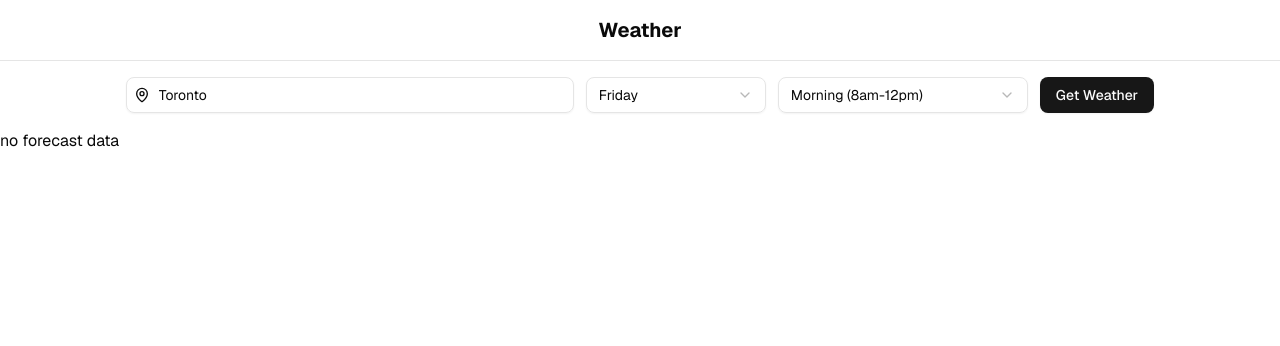
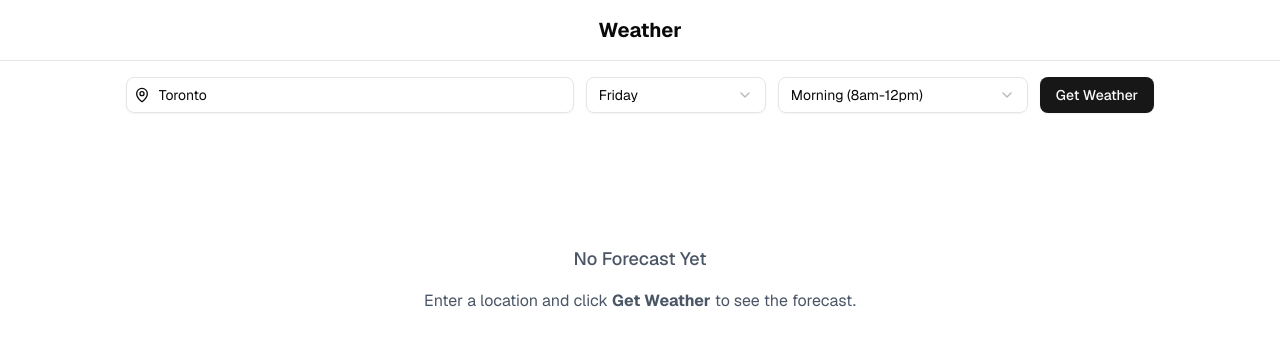
Before and after one commit to bensmaj/weather-app, a Next.js app: page / in a window 1280 px wide. Shown: the top 346 px of the page. Built offline with nearby package versions, Linux system fonts and the light colour scheme.

Commit message:
Added loading and empty states
- Added loading and empty states
- Created a skeleton component when a forecast is loading
- Added JSDoc comments to react components

```diff
--- a/src/app/api/weather/route.ts
+++ b/src/app/api/weather/route.ts
@@ -3,7 +3,6 @@ import { NextRequest, NextResponse } from "next/server";
 const WEATHER_BASE_URL: string =
   "https://weather.visualcrossing.com/VisualCrossingWebServices/rest/services/timeline/"; // The base URL of the Visual Crossing Weather API
 
-// TODO: Somehow get the timezone from the location
 export async function GET(request: NextRequest) {
   const searchParams = request.nextUrl.searchParams;
   const location = searchParams.get("location"); // The location param entered by the user
--- a/src/app/page.tsx
+++ b/src/app/page.tsx
@@ -12,11 +12,14 @@ import { ForecastDisplay } from "@/components/forecast/ForecastDisplay";
 export default function Home() {
   const location = useWeatherStore((state) => state.location); // The location the user entered
   const setForecast = useWeatherStore((state) => state.setForecast); // the forecast setter
+  const loading = useWeatherStore((state) => state.loading); // The location the user entered
+  const setLoading = useWeatherStore((state) => state.setLoading); // the loading state setter
 
   const getWeather = async () => {
+    setLoading(true);
     const data = await getForecast(location);
     if (data) setForecast(data);
-    console.log(data?.days[0].cloudcover);
+    setLoading(false);
   };
 
   return (
@@ -27,7 +30,9 @@ export default function Home() {
         <LocationInput />
         <DaySelector />
         <TimeSelector />
-        <Button onClick={getWeather}>Get Weather</Button>
+        <Button onClick={getWeather} disabled={loading}>
+          Get Weather
+        </Button>
       </div>
       <ForecastDisplay />
     </div>
--- /dev/null
+++ b/src/components/forecast/EmptyForecast.tsx
@@ -0,0 +1,14 @@
+/**
+ * Display an empty state that prompts the user to make a forecast
+ */
+export default function EmptyForecast() {
+  return (
+    <div className="flex flex-col items-center justify-center gap-4 text-center text-gray-600 min-h-[300px]">
+      <h2 className="text-lg font-medium">No Forecast Yet</h2>
+      <p>
+        Enter a location and click <strong>Get Weather</strong> to see the
+        forecast.
+      </p>
+    </div>
+  );
+}
--- a/src/components/forecast/ForecastChart.tsx
+++ b/src/components/forecast/ForecastChart.tsx
@@ -19,6 +19,11 @@ interface ForecastChartProps {
   forecastDay: ForecastDay;
 }
 
+/**
+ * Displays a chart with the weather info for a given time block
+ *
+ * @param forecastDay - The day we want to get the chart data from
+ */
 export function ForecastChart({ forecastDay }: ForecastChartProps) {
   const selectedTimeBlock = useWeatherStore((state) => state.selectedTimeBlock);
 
@@ -29,13 +34,13 @@ export function ForecastChart({ forecastDay }: ForecastChartProps) {
       const date = new Date(hour.datetimeEpoch * SECONDS_TO_MS);
       const hourNum = date.getHours();
       if (selectedTimeBlock === TimeBlock.Morning) {
-        if (hourNum >= 8 && hourNum < 12) return hour;
+        if (hourNum >= 8 && hourNum <= 12) return hour;
       }
       if (selectedTimeBlock === TimeBlock.Afternoon) {
-        if (hourNum >= 12 && hourNum < 17) return hour;
+        if (hourNum >= 12 && hourNum <= 17) return hour;
       }
       if (selectedTimeBlock === TimeBlock.Evening) {
-        if (hourNum >= 17 && hourNum < 21) return hour;
+        if (hourNum >= 17 && hourNum <= 21) return hour;
       }
     });
   }, [forecastDay, selectedTimeBlock]);
--- a/src/components/forecast/ForecastDisplay.tsx
+++ b/src/components/forecast/ForecastDisplay.tsx
@@ -4,11 +4,16 @@ import { DayToNumber, SECONDS_TO_MS } from "@/lib/enums";
 import { useWeatherStore } from "@/stores/weatherStore";
 import { useMemo } from "react";
 import { ForecastCard } from "./ForecastCard";
+import { ForecastSkeleton } from "./ForecastSkeleton";
+import EmptyForecast from "./EmptyForecast";
 
+/**
+ * Handles whether to display the empty state, skeleton, or forecasts
+ */
 export function ForecastDisplay() {
   const forecast = useWeatherStore((state) => state.forecast);
   const selectedDay = useWeatherStore((state) => state.selectedDay);
-  const selectedTimeBlock = useWeatherStore((state) => state.selectedTimeBlock);
+  const loading = useWeatherStore((state) => state.loading);
 
   const dayForecasts = useMemo(() => {
     if (!forecast) return [];
@@ -26,11 +31,14 @@ export function ForecastDisplay() {
   }, [forecast, selectedDay]);
 
   return (
-    <div className="mt-4">
-      {!forecast ? (
-        <p>no forecast data</p>
-      ) : (
+    <div className="mt-4 flex justify-center">
+      {loading ? (
         <div className="flex md:flex-row flex-col gap-4 justify-center">
+          <ForecastSkeleton />
+          <ForecastSkeleton />
+        </div>
+      ) : forecast ? (
+        <div className="flex md:flex-row flex-col gap-4 justify-center w-full">
           {dayForecasts.map((forecastDay, index) => (
             <ForecastCard
               index={index}
@@ -39,6 +47,8 @@ export function ForecastDisplay() {
             />
           ))}
         </div>
+      ) : (
+        <EmptyForecast />
       )}
     </div>
   );
--- /dev/null
+++ b/src/components/forecast/ForecastSkeleton.tsx
@@ -0,0 +1,30 @@
+import { CloudRain, Wind } from "lucide-react";
+import { Skeleton } from "../ui/skeleton";
+
+/**
+ *
+ * @returns - A skeleton card for when no forecast data is available
+ */
+export function ForecastSkeleton() {
+  return (
+    <div className="border rounded-lg p-4 md:w-[450px] w-full shadow">
+      <Skeleton className="h-[30px] w-[130px] mx-auto" />
+      <Skeleton className="h-[40px] w-[40px] mb-2" />
+      <div>
+        <div className="text-xl flex gap-3">
+          <Skeleton className="h-[20px] w-[100px]" />
+          °F
+        </div>
+        <div className="flex gap-2 items-center mb-3">
+          <Wind size={15} />
+          <Skeleton className="h-[15px] w-[100px]" />
+        </div>
+        <div className="flex gap-2 items-center">
+          <CloudRain size={15} />
+          <Skeleton className="h-[15px] w-[100px]" />
+        </div>
+      </div>
+      <Skeleton className="h-[220px] w-[400px] mt-4" />
+    </div>
+  );
+}
--- a/src/components/selectors/DaySelector.tsx
+++ b/src/components/selectors/DaySelector.tsx
@@ -12,6 +12,9 @@ import {
 
 const DAYS: Day[] = Object.values(Day); // All the days of the week the user can select from
 
+/**
+ * Input selector that allows the user to choose which day of the week to get weather forecasts for
+ */
 export function DaySelector() {
   const selectedDay = useWeatherStore((state) => state.selectedDay);
   const setSelectedDay = useWeatherStore((state) => state.setSelectedDay);
--- a/src/components/selectors/LocationInput.tsx
+++ b/src/components/selectors/LocationInput.tsx
@@ -5,7 +5,7 @@ import { Input } from "../ui/input";
 import { useWeatherStore } from "@/stores/weatherStore";
 
 /**
- * This component allows users to select the city they want to get the weather for.
+ * This component allows users to select the city they want to get the weather forecast for.
  *
  */
 export function LocationInput() {
--- a/src/components/selectors/TimeSelector.tsx
+++ b/src/components/selectors/TimeSelector.tsx
@@ -16,6 +16,9 @@ const TIME_BLOCKS = [
   { label: "Evening (5pm-9pm)", value: TimeBlock.Evening },
 ];
 
+/**
+ * This input selector allows the user to select the time block they want to get weather info for (used in the charts)
+ */
 export function TimeSelector() {
   const selectedTimeBlock = useWeatherStore((state) => state.selectedTimeBlock);
   const setSelectedTimeBlock = useWeatherStore(
--- /dev/null
+++ b/src/components/ui/skeleton.tsx
@@ -0,0 +1,13 @@
+import { cn } from "@/lib/utils"
+
+function Skeleton({ className, ...props }: React.ComponentProps<"div">) {
+  return (
+    <div
+      data-slot="skeleton"
+      className={cn("bg-accent animate-pulse rounded-md", className)}
+      {...props}
+    />
+  )
+}
+
+export { Skeleton }
--- a/src/stores/weatherStore.ts
+++ b/src/stores/weatherStore.ts
@@ -14,6 +14,9 @@ interface WeatherStore {
 
   forecast: Forecast | null; // The weather forecast
   setForecast: (date: Forecast) => void; // forecast setter
+
+  loading: boolean; // loading state while getting the forecast result from the API
+  setLoading: (loading: boolean) => void; // loading setter
 }
 
 export const useWeatherStore = create<WeatherStore>((set) => ({
@@ -28,4 +31,7 @@ export const useWeatherStore = create<WeatherStore>((set) => ({
 
   forecast: null,
   setForecast: (forecast) => set({ forecast }),
+
+  loading: false,
+  setLoading: (loading) => set({ loading }),
 }));
```
